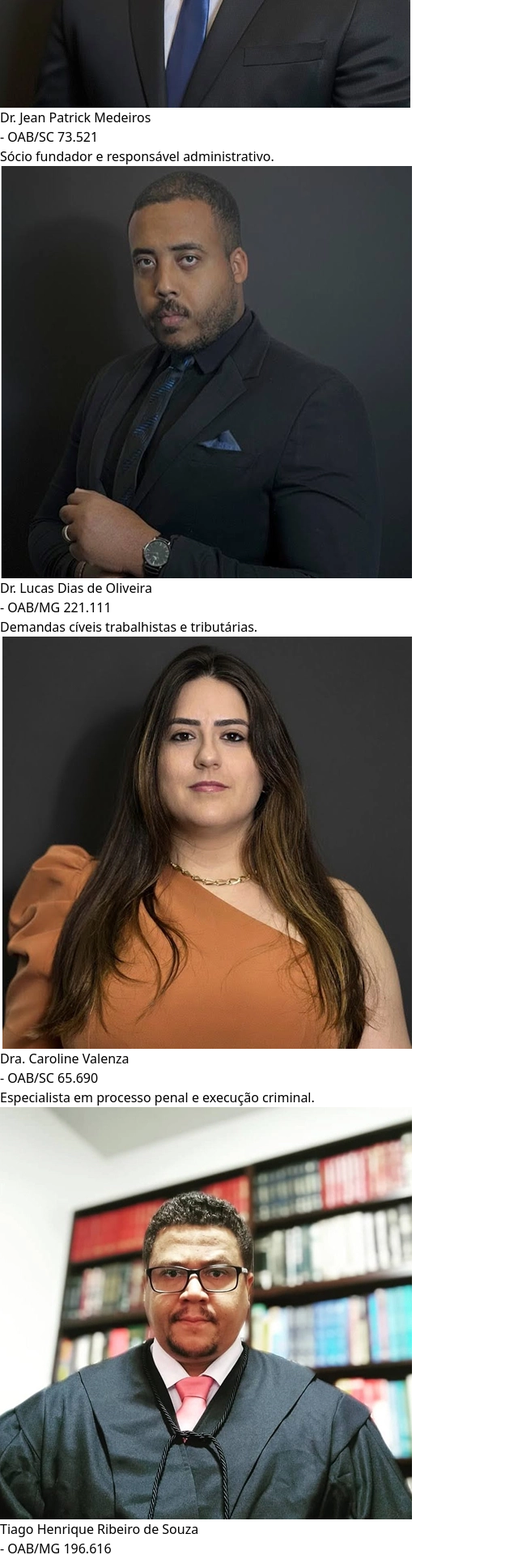
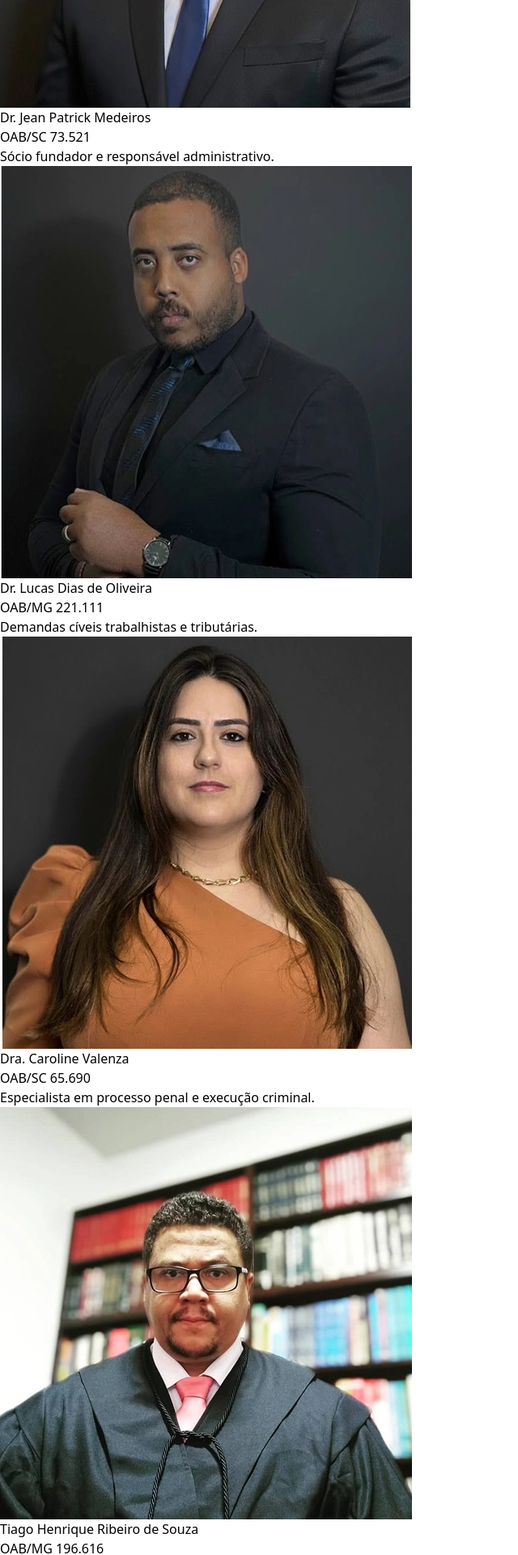
Before and after one commit to EdisonMatos/LP-Medeiros, a React (Vite) app: page / in a window 1280 px wide. Shown: the part 2580-4500 px from the top of the page at 81% size, without its empty margins (0-640 px from the left). Built offline with nearby package versions, Linux system fonts and the light colour scheme; a web font is replaced by a local one.

Commit message:
fx: Ajustes

```diff
--- a/src/content/content.jsx
+++ b/src/content/content.jsx
@@ -682,11 +682,11 @@ const content = {
         member1: {
           img: {
             img: teamMemberImg1,
-            alt: "Dr. Jean Patrick Medeiros - OAB/SC 73.521",
+            alt: "Dr. Jean Patrick Medeiros  OAB/SC 73.521",
           },
           name: (
             <p>
-              Dr. Jean Patrick Medeiros <br />- OAB/SC 73.521
+              Dr. Jean Patrick Medeiros <br /> OAB/SC 73.521
             </p>
           ),
           role: "Sócio fundador e responsável administrativo.",
@@ -752,11 +752,11 @@ const content = {
         member2: {
           img: {
             img: teamMemberImg2,
-            alt: "Dr. Lucas Dias de Oliveira - OAB/MG 221.111",
+            alt: "Dr. Lucas Dias de Oliveira  OAB/MG 221.111",
           },
           name: (
             <p>
-              Dr. Lucas Dias de Oliveira <br />- OAB/MG 221.111
+              Dr. Lucas Dias de Oliveira <br /> OAB/MG 221.111
             </p>
           ),
           role: "Demandas cíveis trabalhistas e tributárias.",
@@ -822,11 +822,11 @@ const content = {
         member3: {
           img: {
             img: teamMemberImg3,
-            alt: "Dra. Caroline Valenza - OAB/SC 65.690",
+            alt: "Dra. Caroline Valenza  OAB/SC 65.690",
           },
           name: (
             <p>
-              Dra. Caroline Valenza <br />- OAB/SC 65.690
+              Dra. Caroline Valenza <br /> OAB/SC 65.690
             </p>
           ),
           role: "Especialista em processo penal e execução criminal.",
@@ -892,11 +892,11 @@ const content = {
         member4: {
           img: {
             img: teamMemberImg4,
-            alt: "Tiago Henrique Ribeiro de Souza - OAB/MG 196.616",
+            alt: "Tiago Henrique Ribeiro de Souza  OAB/MG 196.616",
           },
           name: (
             <p>
-              Tiago Henrique Ribeiro de Souza <br />- OAB/MG 196.616
+              Tiago Henrique Ribeiro de Souza <br /> OAB/MG 196.616
             </p>
           ),
           role: "Especialista em Júri e Recursos Especiais",
```
